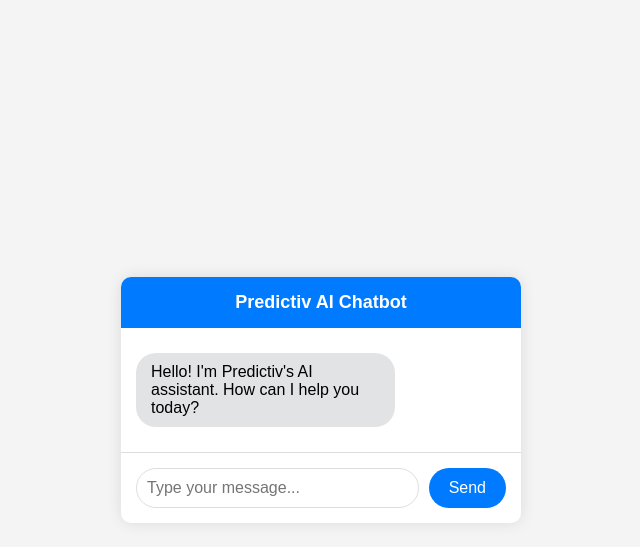
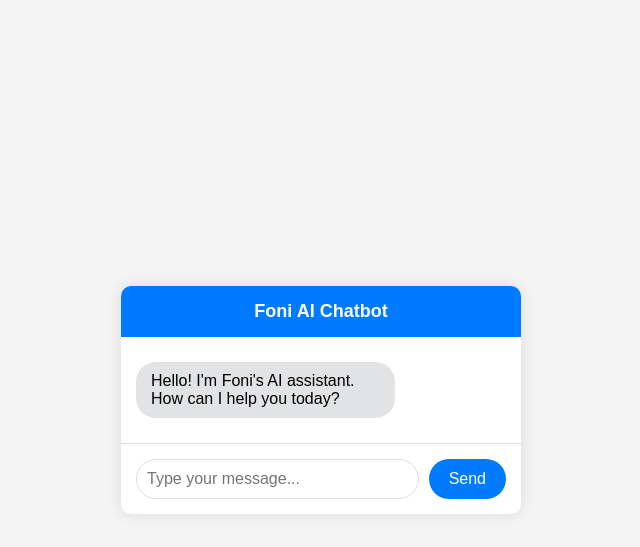
Before and after one commit to HarishKMurali/AIChatbot, a Flask app: page / in a window 1280 px wide. Shown: the top 547 px of the page, without its empty margins (319-959 px from the left). Run offline with Flask 3, Linux system fonts and the light colour scheme; some libraries are stand-ins or nearby versions.

Commit message:
foni bot

```diff
--- a/app.py
+++ b/app.py
@@ -36,7 +36,7 @@ def retrieve_context(query):
 
 # Function to get a response from Claude
 def get_claude_response(prompt, context):
-    instructions = "You are a representative of Predictiv AI. Given the context and a prompt answer to the user as a company representative. Donot "
+    instructions = "You are a representative of Foni AI. Given the context and a prompt answer to the user as a company representative. Donot "
     full_prompt = f"{HUMAN_PROMPT}{instructions} {context}\n\n{prompt}{AI_PROMPT}"
     response = anthropic_client.completions.create(
         model="claude-2",
--- a/templates/index.html
+++ b/templates/index.html
@@ -3,7 +3,7 @@
 <head>
     <meta charset="UTF-8">
     <meta name="viewport" content="width=device-width, initial-scale=1.0">
-    <title>Predictiv AI Chatbot</title>
+    <title>Foni AI Chatbot</title>
     <script src="https://ajax.googleapis.com/ajax/libs/jquery/3.2.1/jquery.min.js"></script>
     <style>
         * {
@@ -112,10 +112,10 @@
 </head>
 <body>
     <div class="chat-container">
-        <div class="chat-header">Predictiv AI Chatbot</div>
+        <div class="chat-header">Foni AI Chatbot</div>
         <div id="chatbox" class="chatbox">
             <div class="botText">
-                <span>Hello! I'm Predictiv's AI assistant. How can I help you today?</span>
+                <span>Hello! I'm Foni's AI assistant. How can I help you today?</span>
             </div>
         </div>
         <div class="input-container">
@@ -157,17 +157,17 @@
 <head>
     <meta charset="UTF-8">
     <meta name="viewport" content="width=device-width, initial-scale=1.0">
-    <title>Predictiv AI Chatbot</title>
+    <title>Foni AI Chatbot</title>
     <link rel="stylesheet" href="{{ url_for('static', filename='style.css') }}">
 </head>
 <body>
     <div class="chat-container">
         <div class="chat-header">
-            <h2>Predictiv AI Chatbot</h2>
+            <h2>Foni AI Chatbot</h2>
         </div>
         <div id="chatbox" class="chatbox">
             <div class="bot-message">
-                Hello! I'm Predictiv's AI assistant. How can I help you today?
+                Hello! I'm Foni's AI assistant. How can I help you today?
             </div>
         </div>
         <div class="input-container">
@@ -211,7 +211,7 @@
 <head>
     <meta charset="UTF-8">
     <meta name="viewport" content="width=device-width, initial-scale=1.0">
-    <title>Predictiv AI Chatbot</title>
+    <title>Foni AI Chatbot</title>
     <script src="https://ajax.googleapis.com/ajax/libs/jquery/3.2.1/jquery.min.js"></script>
     <style>
         * {
@@ -320,10 +320,10 @@
 </head>
 <body>
     <div class="chat-container">
-        <div class="chat-header">Predictiv AI Chatbot</div>
+        <div class="chat-header">Foni AI Chatbot</div>
         <div id="chatbox" class="chatbox">
             <div class="botText">
-                <span>Hello! I'm Predictiv's AI assistant. How can I help you today?</span>
+                <span>Hello! I'm Foni's AI assistant. How can I help you today?</span>
             </div>
         </div>
         <div class="input-container">
```
Also changed, not shown: webscraper.py (+2 -28 lines).
